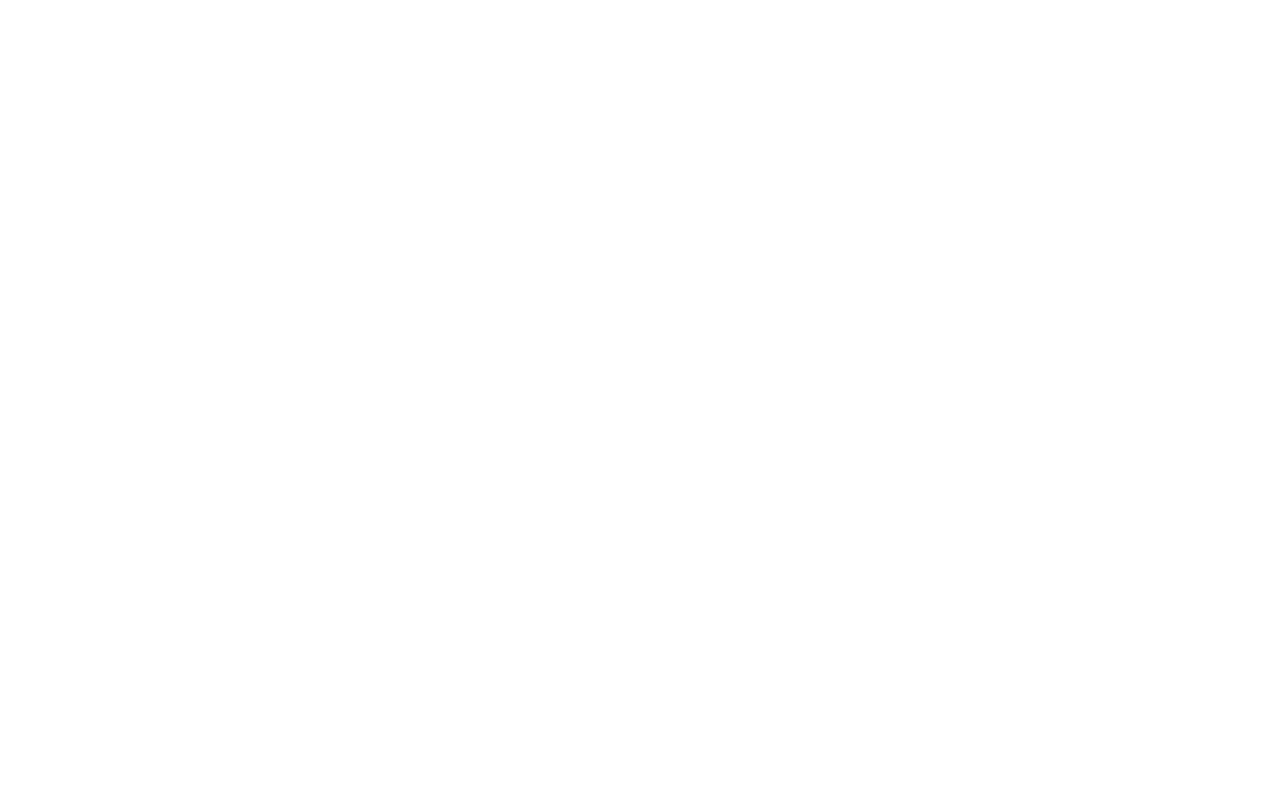
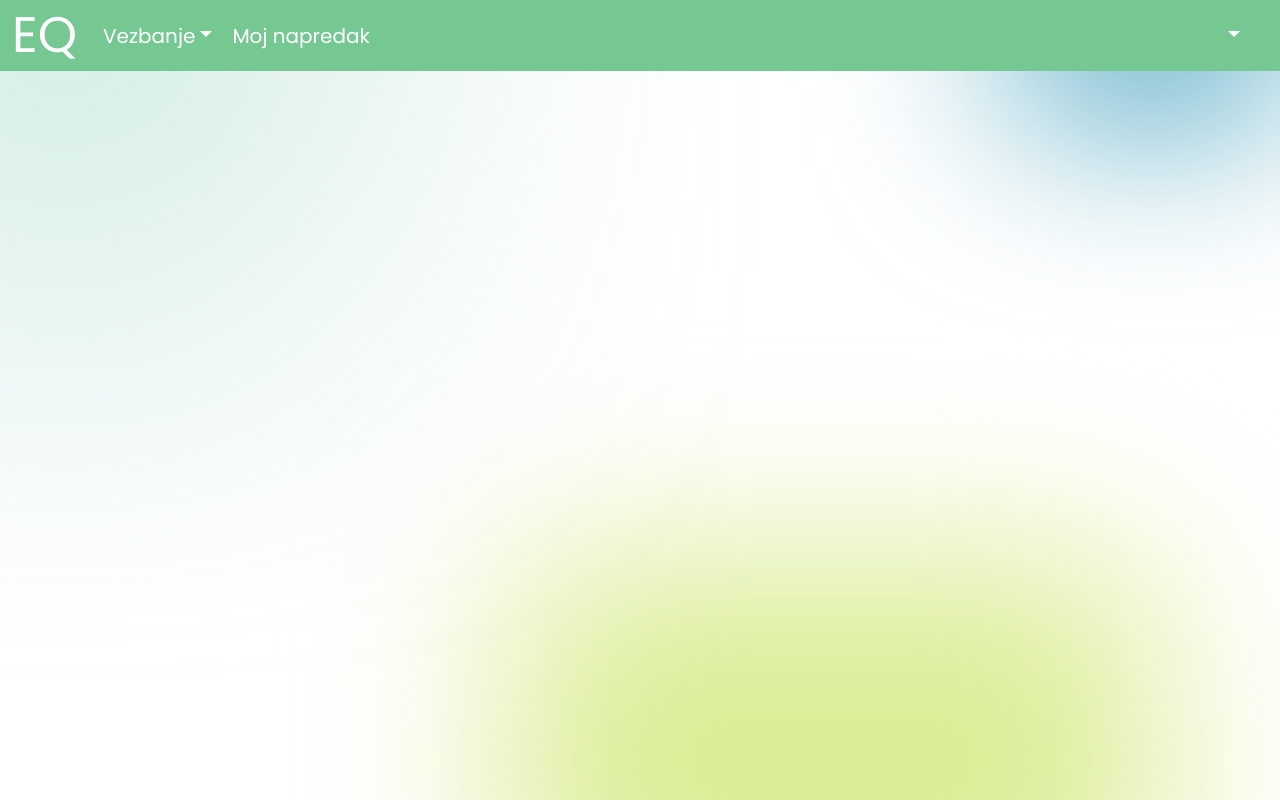
Before and after one commit to AndrejaKrstic/EQ-Front, a React (Create React App) app: page / in a window 1280 px wide. Before the commit this address had no page. Shown: the top 800 px of the page. Built offline with nearby package versions, Linux system fonts and the light colour scheme; sample sign-in values are in the browser's storage.

Commit message:
uradjen menu bar

```diff
--- a/src/App.css
+++ b/src/App.css
@@ -154,6 +154,7 @@ body {
   color: #dc2f02;
   width: 100%;
   outline: none;
+  display: inline;
 }
 .input-password-register {
   border-top-style: hidden;
@@ -228,3 +229,77 @@ body {
   width: fit-content;
   margin-top: 50px;
 }
+.navbar {
+  color: white;
+  font-size: 20px;
+  background-color: #76c893;
+  position: fixed;
+  width: 100%;
+  top: 0;
+}
+.navbar-brand {
+  font-size: 50px;
+  margin-top: -15px;
+  margin-bottom: -15px;
+}
+.navbar-toggler {
+  background-color: #1f6a3a;
+}
+.navbar-toggler-icon {
+  color: white;
+}
+.dropdown-item {
+  background-color: #76c893;
+  color: white;
+  height: fit-content;
+}
+.dropdown-toggle {
+  background-color: #76c893;
+  color: white;
+  height: fit-content;
+  text-decoration: none;
+  margin: 10px;
+}
+.item-napredak {
+  color: white;
+  height: fit-content;
+  text-decoration: none;
+  margin: 10px;
+}
+.ul {
+  background-color: #76c893;
+}
+.name-item {
+  position: absolute;
+  right: 30px;
+}
+.circle-home-1 {
+  position: absolute;
+  width: 30%;
+  height: 30%;
+  left: -10%;
+  top: -10%;
+  background: #52b69a;
+  filter: blur(200px);
+  z-index: -1;
+}
+.circle-home-2 {
+  position: absolute;
+  width: 50%;
+  height: 50%;
+  left: 40%;
+  bottom: -20%;
+  background: #d9ed92;
+  filter: blur(100px);
+  z-index: -1;
+}
+.circle-home-3 {
+  position: absolute;
+  width: 20%;
+  height: 20%;
+  left: 80%;
+  bottom: 87%;
+  background: #168aad;
+  filter: blur(100px);
+  z-index: -1;
+}
--- a/src/App.js
+++ b/src/App.js
@@ -1,18 +1,39 @@
-import logo from "./logo.svg";
+//import logo from "./logo.svg";
 import "./App.css";
 import Login from "./components/Login";
 import Register from "./components/Register";
-import { BrowserRouter, Routes, Route } from "react-router-dom";
+import MenuBar from "./components/MenuBar";
+import { BrowserRouter, Routes, Route, Navigate } from "react-router-dom";
+import { useState } from "react";
 
 function App() {
+  const [token, setToken] = useState();
+  function addToken(auth_token) {
+    setToken(auth_token);
+  }
+  if (!window.sessionStorage.getItem("auth_token")) {
+    console.log("false");
     return (
       <BrowserRouter className="App">
         <Routes>
-        <Route path="/login" element={<Login />} />
+          <Route path="/login" element={<Login addToken={addToken} />} />
           <Route path="/register" element={<Register />} />
+          <Route path="/" element={<Navigate to={"/login"} />} />
+        </Routes>
+      </BrowserRouter>
+    );
+  } else {
+    console.log("true");
+    return (
+      <BrowserRouter className="App">
+        <Routes>
+          <Route path="/login" element={<Login addToken={addToken} />} />
+          <Route path="/register" element={<Register />} />
+          <Route path="/" element={<MenuBar token={token} />} />
         </Routes>
       </BrowserRouter>
     );
   }
+}
 
 export default App;
--- a/src/components/Login.jsx
+++ b/src/components/Login.jsx
@@ -1,5 +1,34 @@
-function Login() {
+import React from "react";
+import { useState } from "react";
+import axios from "axios";
+import { useNavigate } from "react-router-dom";
+
+function Login({ addToken }) {
   document.body.style.overflowY = "hidden";
+  const [userData, setUserData] = useState({
+    korisnicko_ime: "",
+    password: "",
+  });
+  let navigate = useNavigate();
+  function handleInput(e) {
+    let newUserData = userData;
+    newUserData[e.target.name] = e.target.value;
+    setUserData(newUserData);
+    console.log(userData);
+  }
+  function handleLogin(e) {
+    e.preventDefault();
+    axios
+      .post("login", userData)
+      .then((res) => {
+        console.log(res.data);
+        window.sessionStorage.setItem("auth_token", res.data.access_token);
+        window.sessionStorage.setItem("imePrezime", res.data.imePrezime);
+        addToken(res.data.access_token);
+        navigate("/");
+      })
+      .catch((e) => console.log(e));
+  }
   return (
     <>
       <span className="circle-login-1"></span>
@@ -9,10 +38,20 @@ function Login() {
       <p className="txt-logo-login">EQ</p>
       <div className="div-login" style={{ color: "#0077B6" }}>
         <h3>Login</h3>
-        <form className="form-login">
-          <input className="input-username-login" type="text" />
+        <form className="form-login" onSubmit={handleLogin}>
+          <input
+            className="input-username-login"
+            type="username"
+            name="korisnicko_ime"
+            onInput={handleInput}
+          />
           <p className="txt-login">Korisničko ime</p>
-          <input className="input-password-login" type="password" />
+          <input
+            className="input-password-login"
+            type="password"
+            name="password"
+            onInput={(e) => handleInput(e)}
+          />
           <p className="txt-login">Lozinka</p>
           <button className="btn-login" type="submit">
             Uloguj se
--- /dev/null
+++ b/src/components/MenuBar.jsx
@@ -0,0 +1,125 @@
+import React from "react";
+import axios from "axios";
+//import { Outlet } from "react-router-dom";
+import { useNavigate } from "react-router-dom";
+
+function MenuBar({ token }) {
+  //document.getElementById("vezbanje-drop-down").style.display = "";
+  let navigate = useNavigate();
+  function handleLogout(e) {
+    var config = {
+      method: "post",
+      url: "logout",
+      headers: {
+        Authorization: "Bearer " + window.sessionStorage.getItem("auth_token"),
+      },
+    };
+    axios(config).then((res) => {
+      console.log(res.data);
+      window.sessionStorage.setItem("auth_token", null);
+    });
+    navigate("/login");
+    e.preventDefault();
+  }
+  return (
+    <>
+      <span className="circle-home-1"></span>
+      <span className="circle-home-2"></span>
+      <span className="circle-home-3"></span>
+      <nav className="navbar navbar-expand-xl navbar-dark">
+        <div className="container-fluid">
+          <a className="navbar-brand" href="#">
+            EQ
+          </a>
+          <button
+            className="navbar-toggler"
+            type="button"
+            data-bs-toggle="collapse"
+            data-bs-target="#navbarWithDropdown"
+            aria-controls="navbarWithDropdown"
+            aria-expanded="false"
+            aria-label="Toggle navigation"
+          >
+            <span className="navbar-toggler-icon navbar-dark"></span>
+          </button>
+          <div className="collapse navbar-collapse" id="navbarWithDropdown">
+            <ul className="navbar-nav">
+              <li className="nav-item dropdown">
+                <a
+                  className="dropdown-toggle"
+                  href="#"
+                  id="navbarDropdownMenuLink"
+                  role="button"
+                  data-bs-toggle="dropdown"
+                  aria-expanded="false"
+                >
+                  Vezbanje
+                </a>
+
+                <ul
+                  style={{ backgroundColor: "#76c893" }}
+                  className="dropdown-menu"
+                  aria-labelledby="navbarDropdownMenuLink"
+                >
+                  <li>
+                    <a className="dropdown-item" href="#">
+                      Vezbanje roda &gt;
+                    </a>
+                  </li>
+                  <li>
+                    <a className="dropdown-item" href="#">
+                      Vezbanje prevoda &gt;
+                    </a>
+                  </li>
+                </ul>
+              </li>
+              <li className="nav-item">
+                <a className="item-napredak" aria-current="page" href="#">
+                  Moj napredak
+                </a>
+              </li>
+              <li className="nav-item dropdown name-item">
+                <a
+                  className="dropdown-toggle name-link"
+                  href="#"
+                  id="navbarDropdownMenuLink"
+                  role="button"
+                  data-bs-toggle="dropdown"
+                  aria-expanded="false"
+                >
+                  {!window.sessionStorage.getItem("imePrezime") ? (
+                    <></>
+                  ) : (
+                    window.sessionStorage.getItem("imePrezime")
+                  )}
+                </a>
+                <ul
+                  className="dropdown-menu"
+                  aria-labelledby="navbarDropdownMenuLink"
+                  style={{ backgroundColor: "#76c893" }}
+                >
+                  <li>
+                    <a className="dropdown-item" href="#">
+                      Moj nalog
+                    </a>
+                  </li>
+                  <li>
+                    <a
+                      className="dropdown-item"
+                      onClick={handleLogout}
+                      href="/login"
+                    >
+                      Logout
+                    </a>
+                  </li>
+                </ul>
+              </li>
+            </ul>
+          </div>
+        </div>
+      </nav>
+    </>
+  );
+}
+
+export default MenuBar;
--- a/src/index.js
+++ b/src/index.js
@@ -1,14 +1,17 @@
-import React from 'react';
-import ReactDOM from 'react-dom';
-import './index.css';
-import App from './App';
-import reportWebVitals from './reportWebVitals';
+import React from "react";
+import ReactDOM from "react-dom";
+import "./index.css";
+import App from "./App";
+import reportWebVitals from "./reportWebVitals";
+import axios from "axios";
+
+axios.defaults.baseURL = "http://127.0.0.1:8000/api/";
 
 ReactDOM.render(
   <React.StrictMode>
     <App />
   </React.StrictMode>,
-  document.getElementById('root')
+  document.getElementById("root")
 );
 
 // If you want to start measuring performance in your app, pass a function
```
Also changed, not shown: src/components/Register.jsx (+86 -10 lines). Lines whose indentation alone changed are shown as unchanged.
